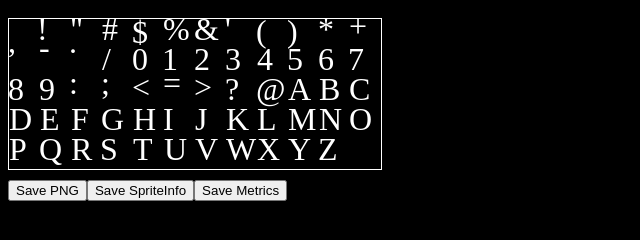
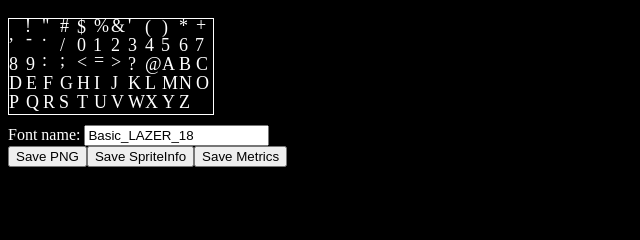
Before and after one commit to matthewcpp/RetroDash, a website: page tools/spritefont.html in a window 1280 px wide. Shown: the part 48-288 px from the top of the page, without its empty margins (0-640 px from the left). Drawn offline with Linux system fonts and the light colour scheme.

Commit message:
Spritefont tool: Set base name

```diff
--- a/tools/spritefont.html
+++ b/tools/spritefont.html
@@ -21,7 +21,7 @@
     <script type="text/javascript">
 
 
-    const fontSize = 32;
+    const fontSize = 18;
     const fontFace = "Basic_LAZER"
 
     const columnCount = 12;
@@ -31,6 +31,7 @@
 
 
     window.onload = function(){
+        document.getElementById("font-name").value = `${fontFace}_${fontSize}`;
         const fontCanvas = document.getElementById("font-canvas");
         const context2d = fontCanvas.getContext("2d");
 
@@ -98,7 +99,8 @@
 
         const dataBlob = new Blob([JSON.stringify(metrics, null, 2)], {type: "application/json"})
         const downloadLink = document.createElement("a");
-        downloadLink.download = `${fontFace}.font.json`;
+        const baseName = document.getElementById("font-name").value;
+        downloadLink.download = `${baseName}.font.json`;
         downloadLink.href = URL.createObjectURL(dataBlob);
         downloadLink.click();
     }
@@ -106,7 +108,8 @@
     function savePNG() {
         const fontCanvas = document.getElementById("font-canvas");
         const downloadLink = document.createElement("a");
-        downloadLink.download = `${fontFace}.png`;
+        const baseName = document.getElementById("font-name").value;
+        downloadLink.download = `${baseName}.png`;
         downloadLink.href = fontCanvas.toDataURL("image/png")
         downloadLink.click();
     }
@@ -119,7 +122,8 @@
 
         const dataBlob = new Blob([JSON.stringify(spriteInfo, null, 2)], {type: "application/json"})
         const downloadLink = document.createElement("a");
-        downloadLink.download = `${fontFace}.sprite.json`;
+        const baseName = document.getElementById("font-name").value;
+        downloadLink.download = `${baseName}.sprite.json`;
         downloadLink.href = URL.createObjectURL(dataBlob);
         downloadLink.click();
     }
@@ -129,6 +133,7 @@
 <body>
     <h1>Sprite Font</h1>
     <div id="canvas-div"><canvas id="font-canvas"> </div>
+    <div><label for="font-name">Font name: </label><input id="font-name" type="text">
     <div><button onclick="savePNG();">Save PNG</button><button onclick="saveSpriteInfo();">Save SpriteInfo</button><button onclick="saveMetrics();">Save Metrics</button></div>
 
 </body>
```
